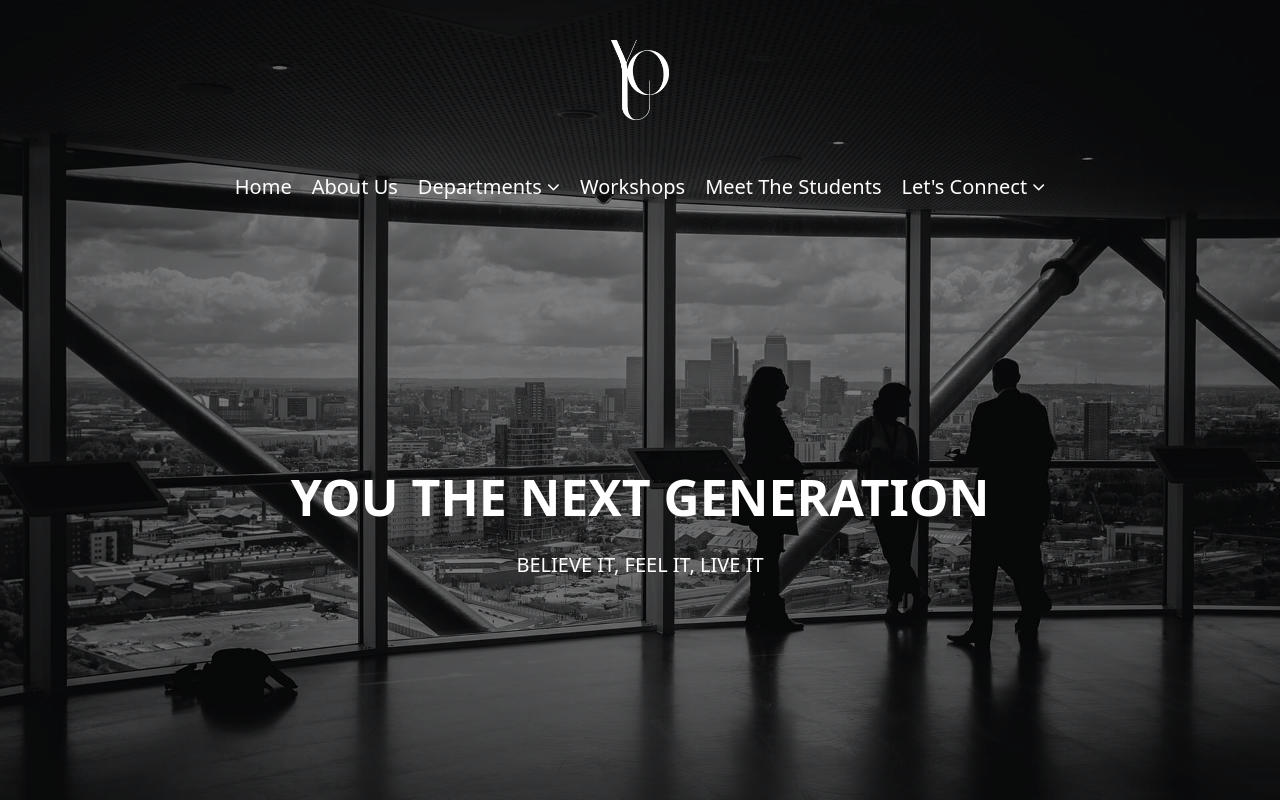
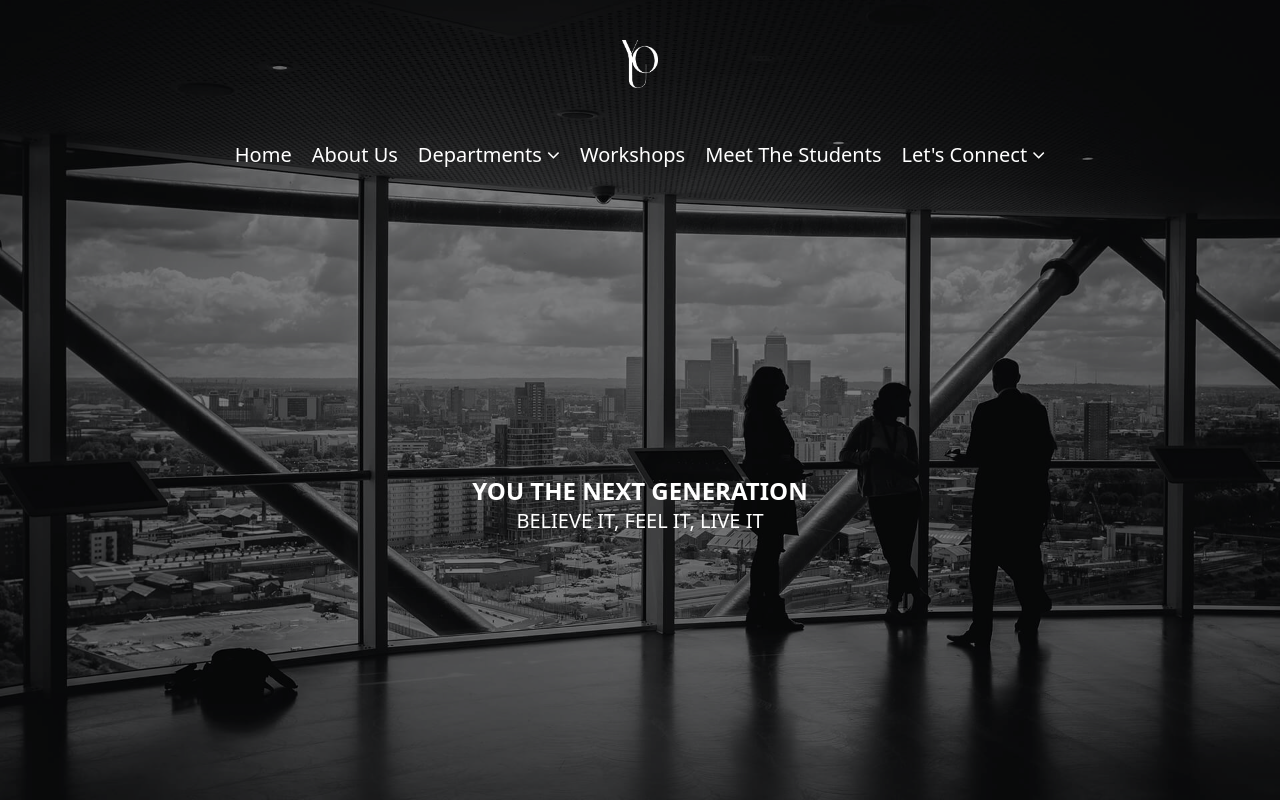
Before and after one commit to MarcBHaidar/YouTheNextGeneration, a plain HTML site: page index.html in a window 1280 px wide. Drawn offline with Linux system fonts and the light colour scheme.

Commit message:
Logo and h1

```diff
--- a/index.html
+++ b/index.html
@@ -55,7 +55,7 @@
             z-index: 100;
         }
         .navbar .logo img {
-            height: 5rem;
+            height: 3rem;
             width: auto;
             color: white;
         }
@@ -202,7 +202,7 @@
             </div>
         </div>
         <div class="content">
-            <h1>YOU THE NEXT GENERATION</h1>
+            <h2>YOU THE NEXT GENERATION</h2>
             <p>BELIEVE IT, FEEL IT, LIVE IT</p>
         </div>
     </div>
```
